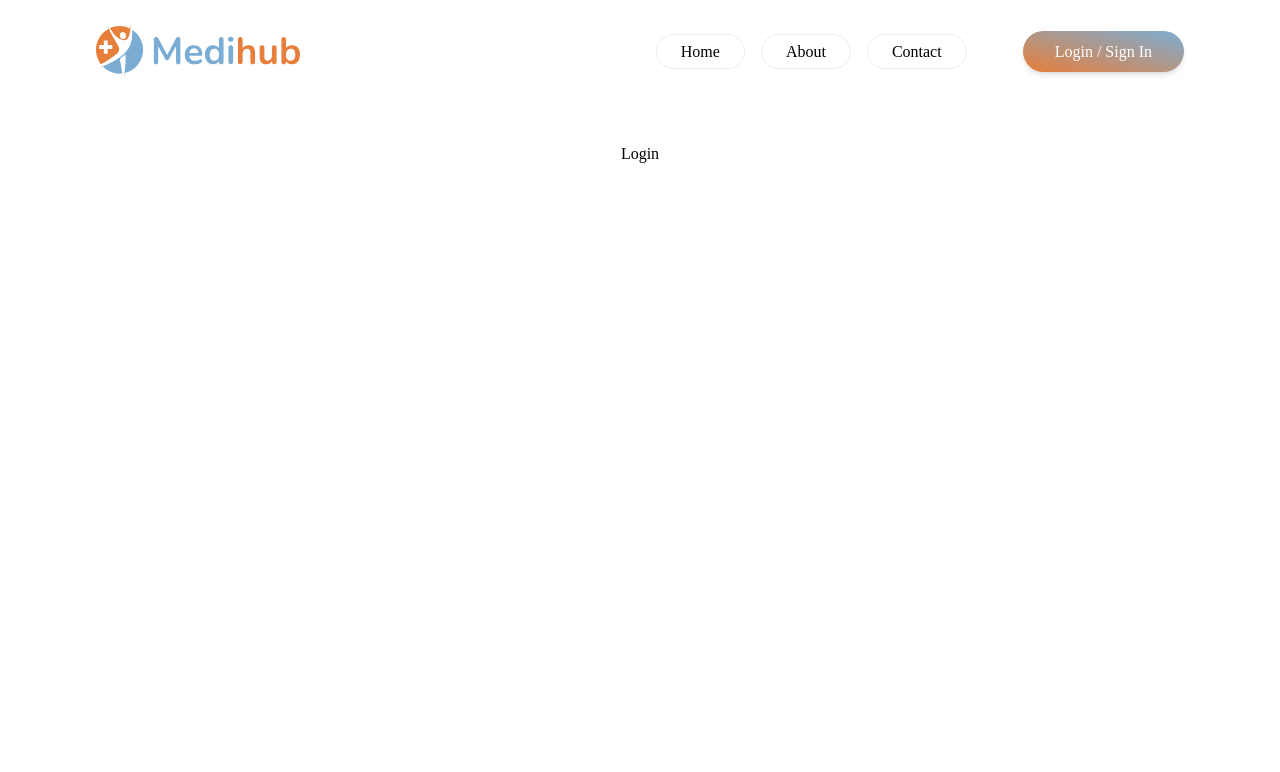
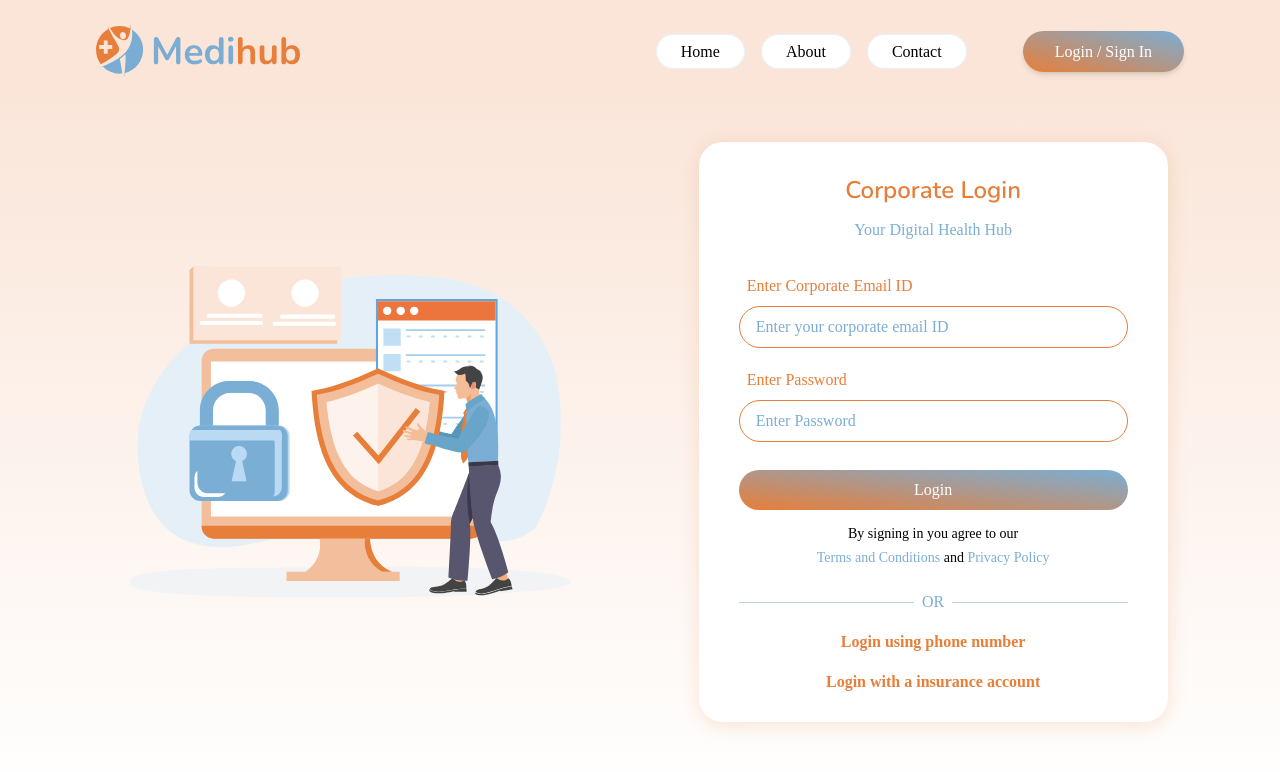
Before and after one commit to vinaykanna/medihub, a React (Vite) app: page /login in a window 1280 px wide. Shown: the top 772 px of the page. Built offline with nearby package versions, Linux system fonts and the light colour scheme; a web font is replaced by a local one.

Commit message:
build login page

```diff
--- a/src/Router.jsx
+++ b/src/Router.jsx
@@ -1,12 +1,10 @@
-// import AboutUs from "@pages/AboutUs/AboutUs.jsx";
-// import ContactUs from "@pages/ContactUs/ContactUs.jsx";
-// import Login from "@pages/Login/Login.jsx";
-// import Welcome from "@pages/Welcome/Welcome.jsx";
 import { BrowserRouter, Routes, Route } from "react-router-dom";
-import Welcome from "./pages/Welcome/Welcome";
-import AboutUs from "./pages/AboutUs/AboutUs";
-import Login from "./pages/Login/Login";
-import ContactUs from "./pages/ContactUs/ContactUs";
+import Welcome from "@pages/Welcome/Welcome";
+import AboutUs from "@pages/AboutUs/AboutUs";
+import Login from "@pages/Login/Login";
+import ContactUs from "@pages/ContactUs/ContactUs";
+import TermsAndConditions from "@pages/TermsAndConditions/TermsAndConditions";
+import PrivacyAndPolicy from "@pages/PrivacyAndPolicy/PrivacyAndPolicy";
 
 function Router() {
   return (
@@ -16,6 +14,8 @@ function Router() {
         <Route path="/about-us" element={<AboutUs />} />
         <Route path="/contact-us" element={<ContactUs />} />
         <Route path="/login" element={<Login />} />
+        <Route path="/terms-and-conditions" element={<TermsAndConditions />} />
+        <Route path="/privacy-policy" element={<PrivacyAndPolicy />} />
       </Routes>
     </BrowserRouter>
   );
--- /dev/null
+++ b/src/components/Button.jsx
@@ -0,0 +1,20 @@
+import { twMerge } from "tailwind-merge";
+
+function Button({ children, className = "", ...rest }) {
+  return (
+    <button
+      type="submit"
+      className={twMerge(
+        "py-2 px-8",
+        "font-medium text-white border-none rounded-full",
+        "bg-gradient-to-tr from-primary-solid to-secondary-solid",
+        className
+      )}
+      {...rest}
+    >
+      {children}
+    </button>
+  );
+}
+
+export default Button;
--- a/src/components/Header.jsx
+++ b/src/components/Header.jsx
@@ -24,7 +24,9 @@ function Header({ className = "" }) {
       )}
     >
       <div>
-        <img src={logo} className="w-[204px] h-[54px]" />
+        <Link to="/">
+          <img src={logo} className="w-[204px] h-[54px]" />
+        </Link>
       </div>
       <nav>
         <ul className="flex gap-4 align-center">
--- a/src/components/TextField.jsx
+++ b/src/components/TextField.jsx
@@ -7,20 +7,34 @@ function TextField(props) {
     startIcon,
     endIcon,
     fullWidth = true,
+    className = "",
+    inputClassName = "",
+    label,
+    ...rest
   } = props;
   const hasIcon = startIcon || endIcon;
 
   return (
-    <div className={twMerge("relative", fullWidth && "w-full")}>
+    <div className={twMerge("relative", className, fullWidth && "w-full")}>
+      {label && (
+        <label
+          htmlFor={rest.id || rest.name}
+          className="text-primary-solid text-base mb-2 block ml-2"
+        >
+          {label}
+        </label>
+      )}
       <input
         className={twMerge(
           "px-4 py-2 border-[1px] border-primary-solid border-solid rounded-full bg-white outline-none placeholder:text-secondary-solid",
           startIcon && "pl-10",
           endIcon && "pr-10",
-          fullWidth && "w-full"
+          fullWidth && "w-full",
+          inputClassName
         )}
         type={type}
         placeholder={placeholder}
+        {...rest}
       />
       {hasIcon && (
         <span
--- a/src/pages/Login/Login.jsx
+++ b/src/pages/Login/Login.jsx
@@ -1,10 +1,90 @@
+import loginHero from "@assets/images/login_hero.svg";
+import TextField from "@components/TextField";
 import Header from "@components/Header";
+import { twMerge } from "tailwind-merge";
+import { Link } from "react-router-dom";
+import Button from "../../components/Button";
 
 function Login() {
+  const handleSubmit = (e) => {
+    e.preventDefault();
+  };
   return (
     <>
-      <Header />
-      <h1 className="text-center mt-10">Login</h1>
+      <section className="w-full min-h-screen bg-gradient-to-b from-primary-light from-10%">
+        <Header />
+        <div className="max-w-[1087px] px-4 w-full mx-auto flex justify-between text-center items-center mt-10 gap-32">
+          <article className="max-[400px] w-1/2">
+            <img src={loginHero} alt="" />
+          </article>
+          <article className="max-[400px] w-1/2 bg-white rounded-3xl py-7 px-10 shadow-[0_4px_20px_0px_#E77E3A33]">
+            <form onSubmit={handleSubmit}>
+              <header>
+                <h1 className="text-2xl leading-[40px] font-nunito-bold text-primary-solid">
+                  Corporate Login
+                </h1>
+                <p className="text-secondary-solid text-base mt-2">
+                  Your Digital Health Hub
+                </p>
+              </header>
+              <main className="mt-8">
+                <TextField
+                  id="corporate_email"
+                  placeholder="Enter your corporate email ID"
+                  label="Enter Corporate Email ID"
+                  className="text-left"
+                  autoFocus
+                  required
+                  type="email"
+                />
+                <TextField
+                  id="password"
+                  placeholder="Enter Password"
+                  label="Enter Password"
+                  className="text-left mt-5"
+                  required
+                  type="password"
+                />
+                <Button type="submit" className="w-full mt-7">
+                  Login
+                </Button>
+              </main>
+            </form>
+            <footer className="mt-3">
+              <p className="text-sm leading-6">
+                By signing in you agree to our <br />{" "}
+                <Link
+                  to="/terms-and-conditions"
+                  className="text-secondary-solid"
+                >
+                  Terms and Conditions
+                </Link>{" "}
+                and{" "}
+                <Link to="/privacy-policy" className="text-secondary-solid">
+                  Privacy Policy
+                </Link>
+              </p>
+              <div className="flex gap-2 items-center mt-5">
+                <hr className="flex-1 border-secondary-medium" />
+                <span className="text-secondary-solid">OR</span>
+                <hr className="flex-1  border-secondary-medium" />
+              </div>
+              <Link
+                to="/login"
+                className="text-primary-solid text-base font-semibold block mt-4"
+              >
+                Login using phone number
+              </Link>
+              <Link
+                to="/login"
+                className="text-primary-solid text-base font-semibold block mt-4"
+              >
+                Login with a insurance account
+              </Link>
+            </footer>
+          </article>
+        </div>
+      </section>
     </>
   );
 }
--- /dev/null
+++ b/src/pages/PrivacyAndPolicy/PrivacyAndPolicy.jsx
@@ -0,0 +1,12 @@
+import Header from "@components/Header";
+
+function PrivacyAndPolicy() {
+  return (
+    <div>
+      <Header />
+      <h1 className="text-center mt-10">Privacy And Policy</h1>
+    </div>
+  );
+}
+
+export default PrivacyAndPolicy;
--- /dev/null
+++ b/src/pages/TermsAndConditions/TermsAndConditions.jsx
@@ -0,0 +1,12 @@
+import Header from "@components/Header";
+
+function TermsAndConditions() {
+  return (
+    <div>
+      <Header />
+      <h1 className="text-center mt-10">Terms And Conditions</h1>
+    </div>
+  );
+}
+
+export default TermsAndConditions;
--- a/tailwind.config.js
+++ b/tailwind.config.js
@@ -16,6 +16,7 @@ export default {
         },
         secondary: {
           light: "#E6EFF6",
+          medium: "#BBD6EB",
           solid: "#7BAED4",
         },
         grey: "#737373",
```
Also changed, not shown: src/assets/images/login_hero.svg (added).
